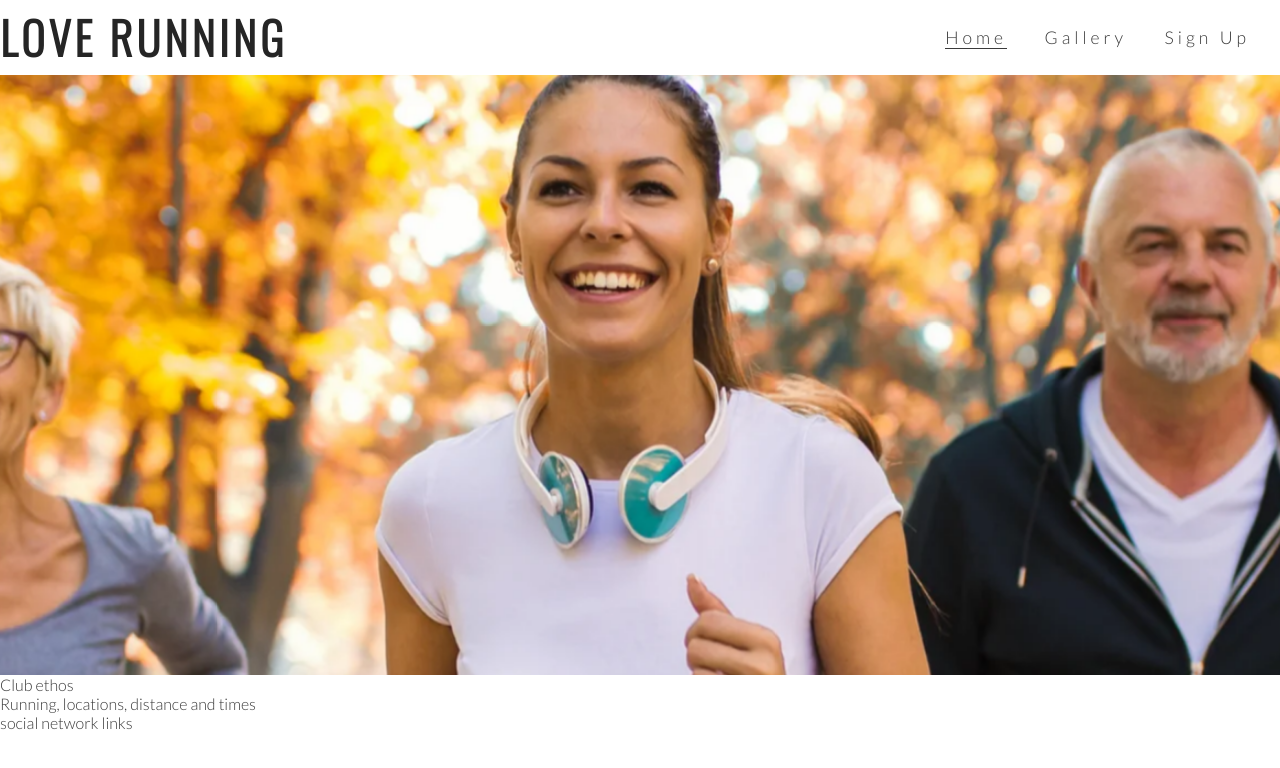
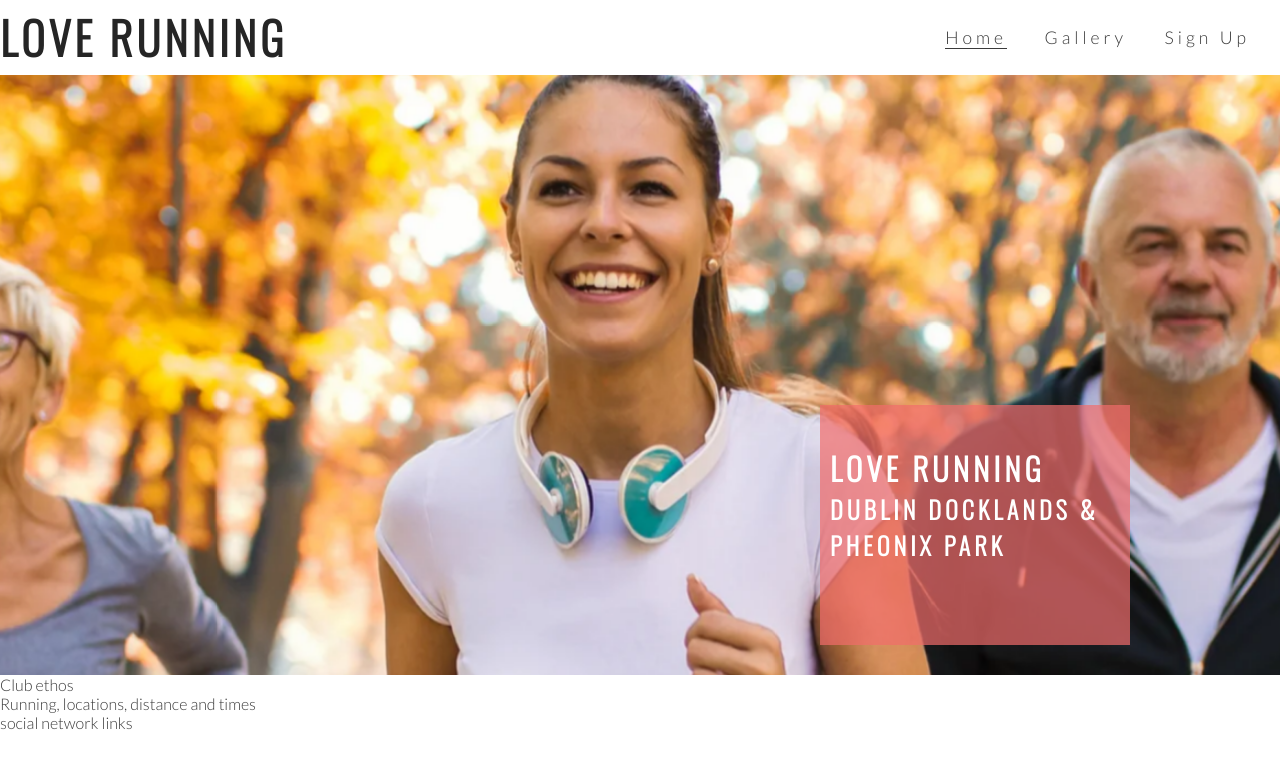
Before and after one commit to NatBat92/love-running, a plain HTML site: page index.html in a window 1280 px wide. Drawn offline with nearby package versions, Linux system fonts and the light colour scheme.

Commit message:
added cover text and styled it

```diff
--- a/assets/css/style.css
+++ b/assets/css/style.css
@@ -57,28 +57,33 @@ h1, h2 {
     border-bottom: 1px solid #3a3a3a;
 }
 
-/*hero-image*/
+/*hero-image and cover text*/
 
 #hero-outer {
     height: 600px;
     width: 100%;
     overflow: hidden;
+
+    position: relative;
 }
+
+#cover-text, #cover-text h2{
+    color: #fff;
+}
+
 #hero-image {
     height: 600px;
     width: 100%;
     background: url('../css/images/hero-image.webp') no-repeat center center;
 
 /* animates zoom effect on loading page */
+
     animation-name: hero-zoom;
     animation-duration: 5s;
     animation-fill-mode: forwards;
-
 }
 
-
-
-/* creates the level of zoom fir hero image */
+/* creates the level of zoom for hero image */
 
 @keyframes hero-zoom {
     from{
@@ -87,5 +92,24 @@ h1, h2 {
     to{
         transform: scale(1.1);
     }
+}
 
+#cover-text {
+    font-size: 130%;
+    font-family: Oswald, sans-serif;
+    text-transform: uppercase;
+    letter-spacing: 4px;
+
+    width: 300px;
+    height: 200px;
+
+    padding-top: 40px;
+    padding-left: 10px;
+
+    background-color: rgba(241, 109, 107, .7);
+
+    bottom: 30px;
+    right: 150px;
+
+    position: absolute;
 }
--- a/index.html
+++ b/index.html
@@ -32,6 +32,10 @@
 
     <section id="hero-outer">
         <div id="hero-image"></div>
+        <div id="cover-text">
+            <h2>Love Running</h2>
+            <h3>Dublin Docklands & Pheonix Park</h3>
+        </div>
     </section>
     <section>
         Club ethos
```
